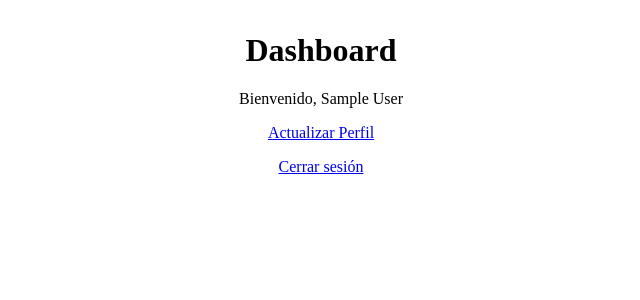
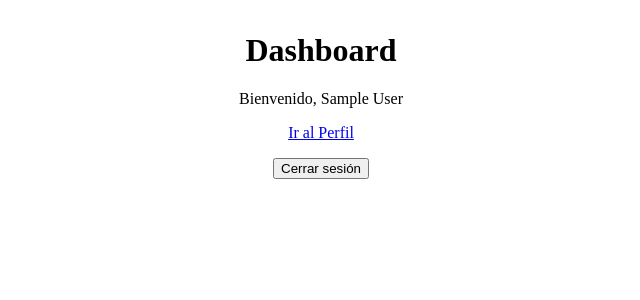
Before and after one commit to vatojuan/plataforma-empleo, a Next.js app: page /dashboard in a window 1280 px wide. Shown: the top 300 px of the page, without its empty margins (319-959 px from the left). Built offline with nearby package versions, Linux system fonts and the light colour scheme; no server answers; sample sign-in values are in the browser's storage.

Commit message:
Crea página de Dashboard protegida

```diff
--- a/pages/dashboard.js
+++ b/pages/dashboard.js
@@ -7,9 +7,16 @@ export default function Dashboard() {
   const { data: session, status } = useSession();
   const router = useRouter();
 
-  if (status === "loading") return <p>Cargando...</p>;
+  // Si la sesión aún está cargando, muestra un mensaje de carga.
+  if (status === "loading") {
+    return <p>Cargando...</p>;
+  }
+
+  // Si no hay sesión (usuario no autenticado), redirige al login.
   if (!session) {
-    router.push("/login");
+    useEffect(() => {
+      router.push("/login");
+    }, [router]);
     return null;
   }
 
@@ -18,12 +25,12 @@ export default function Dashboard() {
       <h1>Dashboard</h1>
       <p>Bienvenido, {session.user.name}</p>
       <p>
-        <a href="/profile">Actualizar Perfil</a>
+        <a href="/profile">Ir al Perfil</a>
       </p>
       <p>
-        <a href="/login" onClick={() => signOut({ callbackUrl: "/login" })}>
+        <button onClick={() => signOut({ callbackUrl: "/login" })}>
           Cerrar sesión
-        </a>
+        </button>
       </p>
     </div>
   );
```
